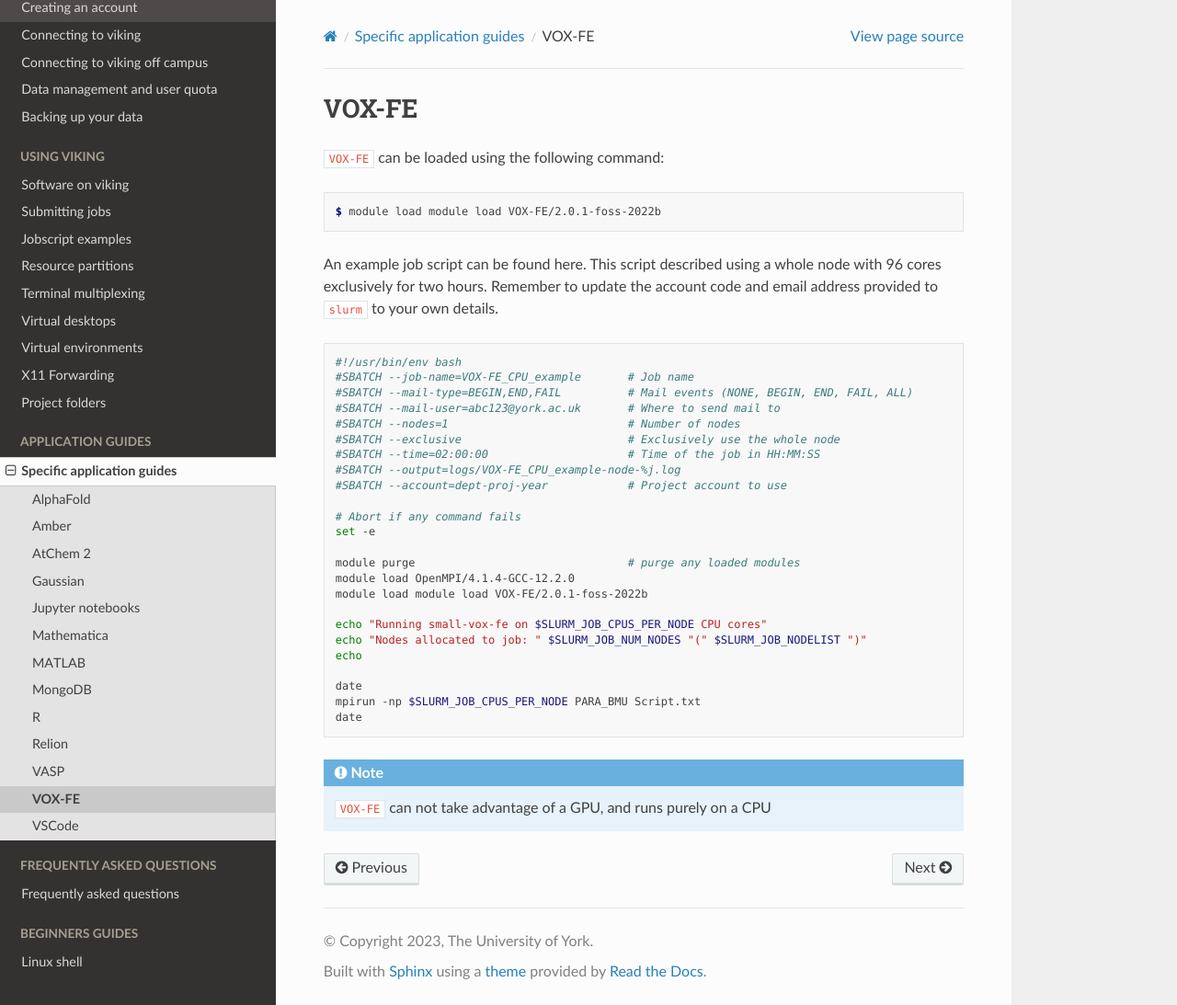
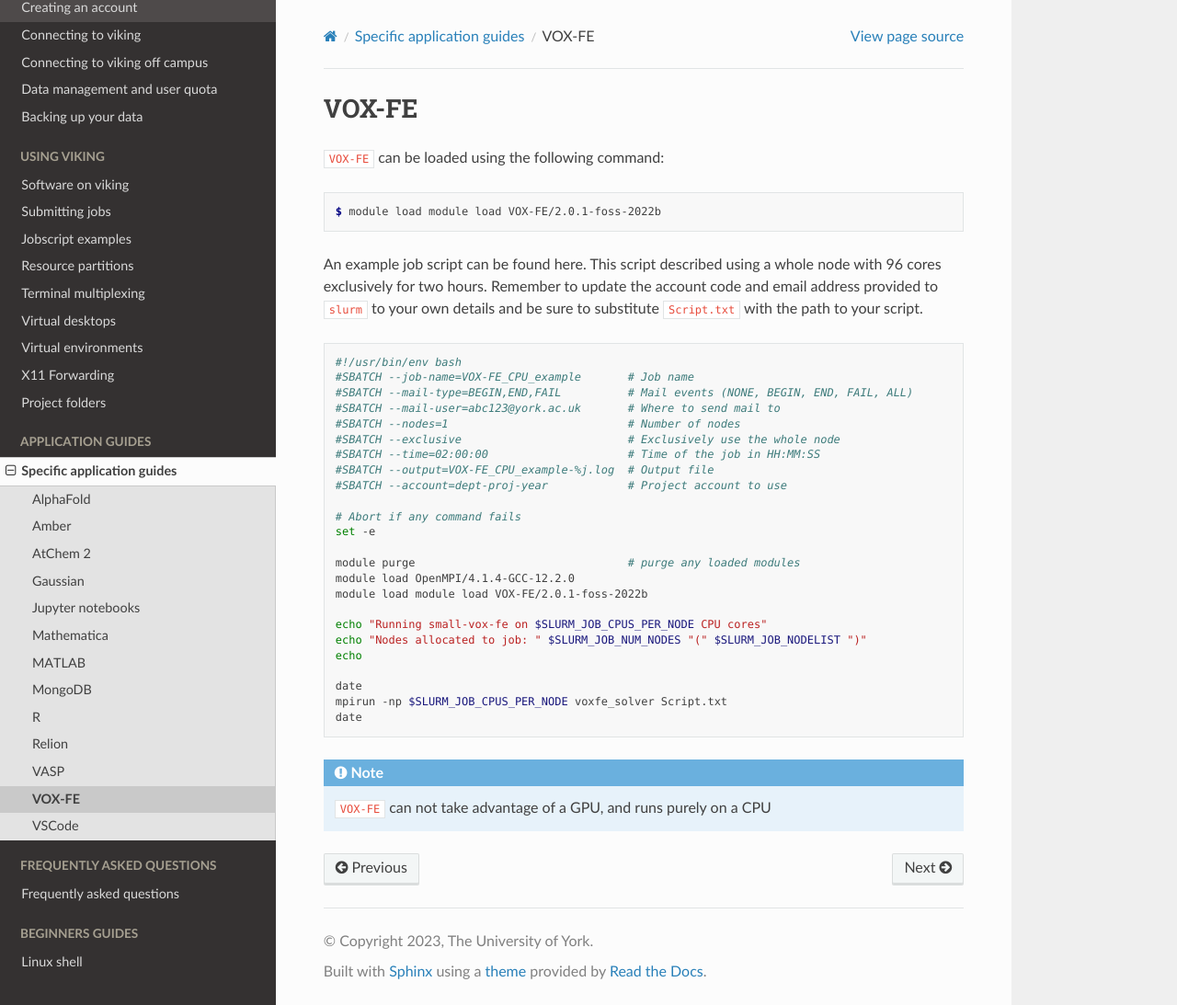
Before and after one commit to university-of-york/research-it-documentation, a Sphinx documentation site: the page built from docs/source/applications/voxfe.rst, in a window 1280 px wide and 1093 px high. Shown: the whole window at 92% size. Built offline with Sphinx 7.4.7 and the Read the Docs theme 2.0.0, drawn with Linux system fonts in a browser that asks for light colours.

Commit message:
update jobscript

```diff
--- a/docs/source/applications/voxfe.rst
+++ b/docs/source/applications/voxfe.rst
@@ -8,7 +8,7 @@
     $ module load module load {MOD_VOXFE}
 
 
-An example job script can be found here. This script described using a whole node with 96 cores exclusively for two hours. Remember to update the account code and email address provided to ``slurm`` to your own details.
+An example job script can be found here. This script described using a whole node with 96 cores exclusively for two hours. Remember to update the account code and email address provided to ``slurm`` to your own details and be sure to substitute ``Script.txt`` with the path to your script.
 
 .. code-block:: bash
 
@@ -19,7 +19,7 @@
     #SBATCH --nodes=1                           # Number of nodes
     #SBATCH --exclusive                         # Exclusively use the whole node
     #SBATCH --time=02:00:00                     # Time of the job in HH:MM:SS
-    #SBATCH --output=logs/VOX-FE_CPU_example-node-%j.log
+    #SBATCH --output=VOX-FE_CPU_example-%j.log  # Output file
     #SBATCH --account=dept-proj-year            # Project account to use
 
     # Abort if any command fails
@@ -34,7 +34,7 @@
     echo
 
     date
-    mpirun -np $SLURM_JOB_CPUS_PER_NODE PARA_BMU Script.txt
+    mpirun -np $SLURM_JOB_CPUS_PER_NODE voxfe_solver Script.txt
     date
 
 .. note::
```
